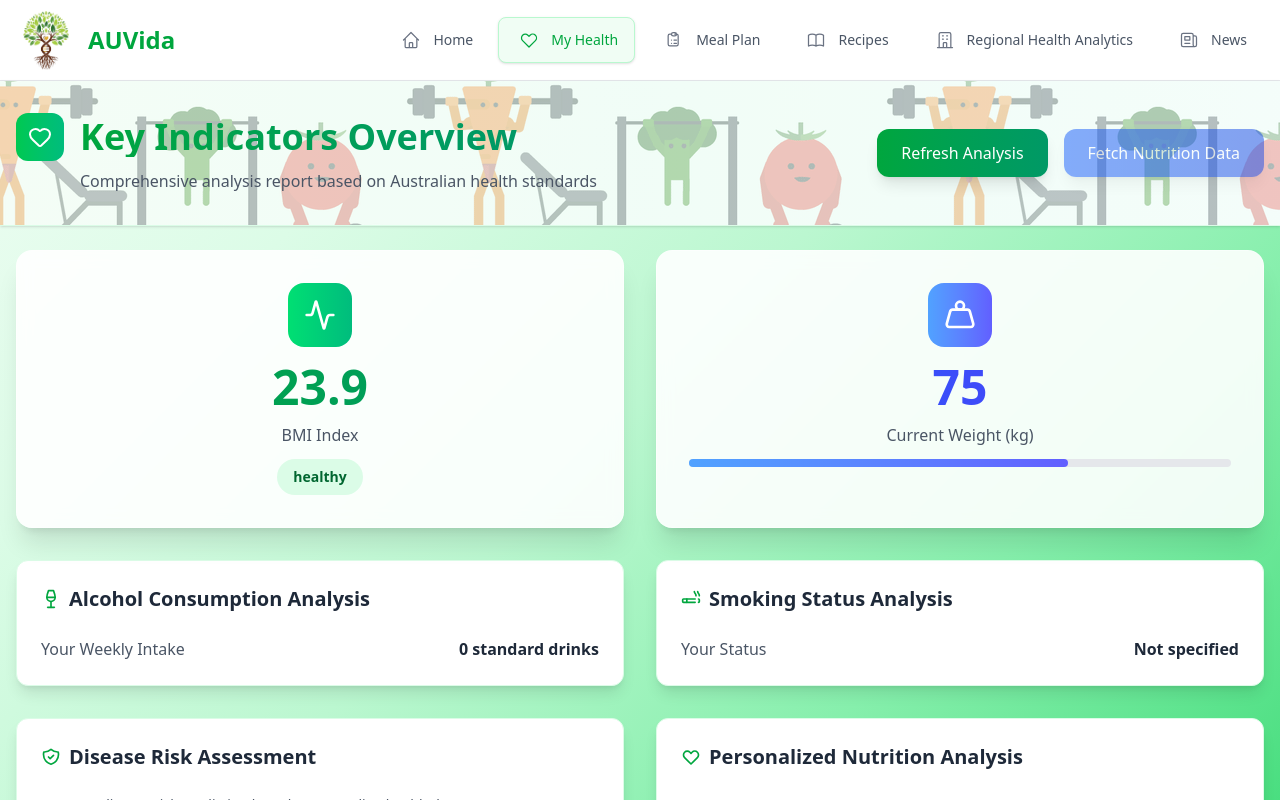
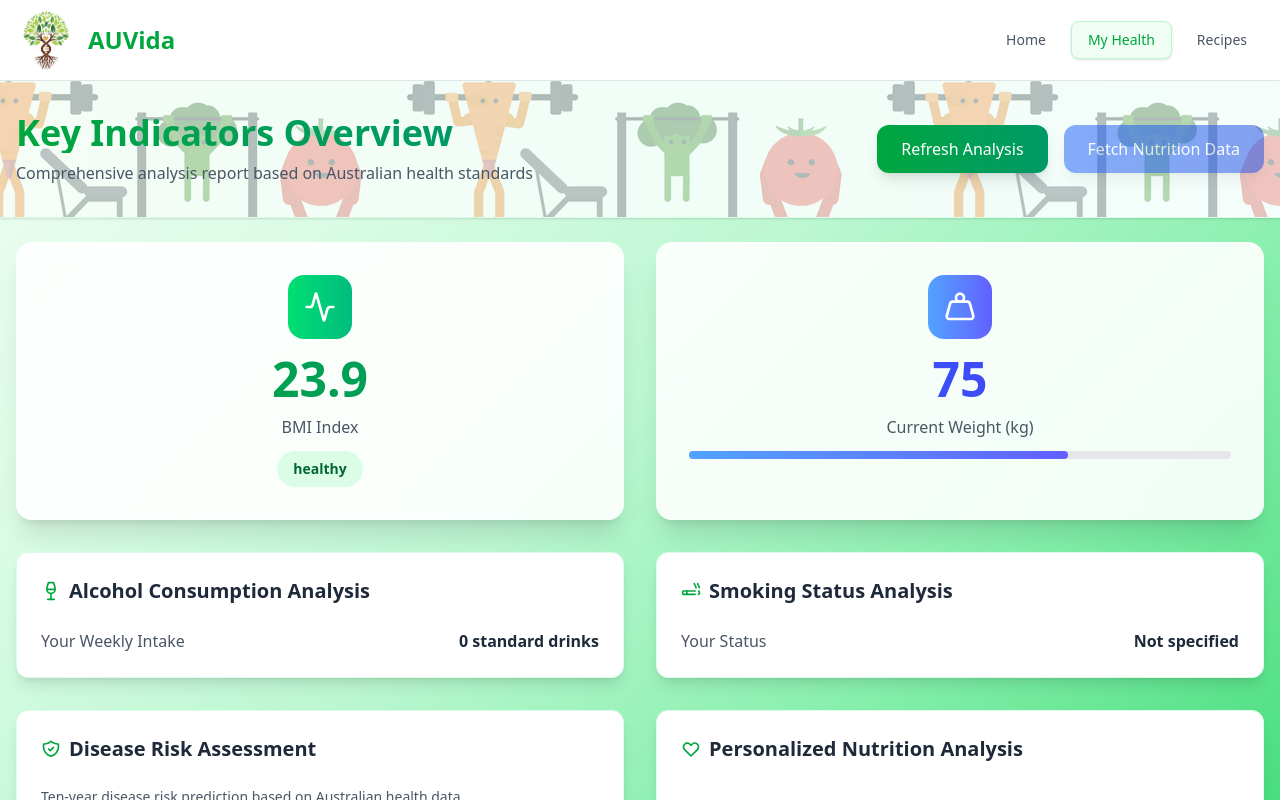
Before and after one commit to SarangAnilkumar/backup, a React (Vite) app in the folder HealthyLife-AU/: page /my-health in a window 1280 px wide. Shown: the top 800 px of the page. Built offline with nearby package versions, Linux system fonts and the light colour scheme.

Commit message:
optimised frontend

```diff
--- a/HealthyLife-AU/src/components/common/Footer.tsx
+++ b/HealthyLife-AU/src/components/common/Footer.tsx
@@ -37,7 +37,7 @@ const Footer: React.FC = () => {
             <ul className="space-y-3">
               <li>
                 <Link to="/" className="text-gray-600 hover:text-gray-900 transition-colors text-sm">
-                  Dashboard
+                  Home
                 </Link>
               </li>
               <li>
--- a/HealthyLife-AU/src/components/common/Navigation.tsx
+++ b/HealthyLife-AU/src/components/common/Navigation.tsx
@@ -9,89 +9,89 @@ const Navigation: React.FC = () => {
     {
       path: '/',
       label: 'Home',
-      icon: (
-        <svg className="w-5 h-5" fill="none" stroke="currentColor" viewBox="0 0 24 24">
-          <path
-            strokeLinecap="round"
-            strokeLinejoin="round"
-            strokeWidth={1.5}
-            d="M3 12l2-2m0 0l7-7 7 7M5 10v10a1 1 0 001 1h3m10-11l2 2m-2-2v10a1 1 0 01-1 1h-3m-6 0a1 1 0 001-1v-4a1 1 0 011-1h2a1 1 0 011 1v4a1 1 0 001 1m-6 0h6"
-          />
-        </svg>
-      )
+      // icon: (
+      //   <svg className="w-5 h-5" fill="none" stroke="currentColor" viewBox="0 0 24 24">
+      //     <path
+      //       strokeLinecap="round"
+      //       strokeLinejoin="round"
+      //       strokeWidth={1.5}
+      //       d="M3 12l2-2m0 0l7-7 7 7M5 10v10a1 1 0 001 1h3m10-11l2 2m-2-2v10a1 1 0 01-1 1h-3m-6 0a1 1 0 001-1v-4a1 1 0 011-1h2a1 1 0 011 1v4a1 1 0 001 1m-6 0h6"
+      //     />
+      //   </svg>
+      // )
     },
     {
       path: '/my-health',
       label: 'My Health',
-      icon: (
-        <svg className="w-5 h-5" fill="none" stroke="currentColor" viewBox="0 0 24 24">
-          <path
-            strokeLinecap="round"
-            strokeLinejoin="round"
-            strokeWidth={1.5}
-            d="M4.318 6.318a4.5 4.5 0 000 6.364L12 20.364l7.682-7.682a4.5 4.5 0 00-6.364-6.364L12 7.636l-1.318-1.318a4.5 4.5 0 00-6.364 0z"
-          />
-        </svg>
-      )
+      // icon: (
+      //   <svg className="w-5 h-5" fill="none" stroke="currentColor" viewBox="0 0 24 24">
+      //     <path
+      //       strokeLinecap="round"
+      //       strokeLinejoin="round"
+      //       strokeWidth={1.5}
+      //       d="M4.318 6.318a4.5 4.5 0 000 6.364L12 20.364l7.682-7.682a4.5 4.5 0 00-6.364-6.364L12 7.636l-1.318-1.318a4.5 4.5 0 00-6.364 0z"
+      //     />
+      //   </svg>
+      // )
     },
 
-    {
-      path: '/meal-plan',
-      label: 'Meal Plan',
-      icon: (
-        <svg className="w-5 h-5" fill="none" stroke="currentColor" viewBox="0 0 24 24">
-          <path
-            strokeLinecap="round"
-            strokeLinejoin="round"
-            strokeWidth={1.5}
-            d="M9 5H7a2 2 0 00-2 2v10a2 2 0 002 2h8a2 2 0 002-2V7a2 2 0 00-2-2h-2M9 5a2 2 0 002 2h2a2 2 0 002-2M9 5a2 2 0 012-2h2a2 2 0 012 2m-3 7h3m-3 4h3m-6-4h.01M9 16h.01"
-          />
-        </svg>
-      )
-    },
+    // {
+    //   path: '/meal-plan',
+    //   label: 'Meal Plan',
+    //   // icon: (
+    //   //   <svg className="w-5 h-5" fill="none" stroke="currentColor" viewBox="0 0 24 24">
+    //   //     <path
+    //   //       strokeLinecap="round"
+    //   //       strokeLinejoin="round"
+    //   //       strokeWidth={1.5}
+    //   //       d="M9 5H7a2 2 0 00-2 2v10a2 2 0 002 2h8a2 2 0 002-2V7a2 2 0 00-2-2h-2M9 5a2 2 0 002 2h2a2 2 0 002-2M9 5a2 2 0 012-2h2a2 2 0 012 2m-3 7h3m-3 4h3m-6-4h.01M9 16h.01"
+    //   //     />
+    //   //   </svg>
+    //   // )
+    // },
     {
       path: '/recipes',
       label: 'Recipes',
-      icon: (
-        <svg className="w-5 h-5" fill="none" stroke="currentColor" viewBox="0 0 24 24">
-          <path
-            strokeLinecap="round"
-            strokeLinejoin="round"
-            strokeWidth={1.5}
-            d="M12 6.253v13m0-13C10.832 5.477 9.246 5 7.5 5S4.168 5.477 3 6.253v13C4.168 18.477 5.754 18 7.5 18s3.332.477 4.5 1.253m0-13C13.168 5.477 14.754 5 16.5 5c1.746 0 3.332.477 4.5 1.253v13C19.832 18.477 18.246 18 16.5 18c-1.746 0-3.332.477-4.5 1.253"
-          />
-        </svg>
-      )
+      // icon: (
+      //   <svg className="w-5 h-5" fill="none" stroke="currentColor" viewBox="0 0 24 24">
+      //     <path
+      //       strokeLinecap="round"
+      //       strokeLinejoin="round"
+      //       strokeWidth={1.5}
+      //       d="M12 6.253v13m0-13C10.832 5.477 9.246 5 7.5 5S4.168 5.477 3 6.253v13C4.168 18.477 5.754 18 7.5 18s3.332.477 4.5 1.253m0-13C13.168 5.477 14.754 5 16.5 5c1.746 0 3.332.477 4.5 1.253v13C19.832 18.477 18.246 18 16.5 18c-1.746 0-3.332.477-4.5 1.253"
+      //     />
+      //   </svg>
+      // )
     },
-    {
-      path: '/regional-health-analytics',
-      label: 'Regional Health Analytics',
-      icon: (
-        <svg className="w-5 h-5" fill="none" stroke="currentColor" viewBox="0 0 24 24">
-          <path
-            strokeLinecap="round"
-            strokeLinejoin="round"
-            strokeWidth={1.5}
-            d="M19 21V5a2 2 0 00-2-2H7a2 2 0 00-2 2v16m14 0h2m-2 0h-5m-9 0H3m2 0h5M9 7h1m-1 4h1m4-4h1m-1 4h1m-5 10v-5a1 1 0 011-1h2a1 1 0 011 1v5m-4 0h4"
-          />
-        </svg>
-      )
-    },
+    // {
+    //   path: '/regional-health-analytics',
+    //   label: 'Regional Health Analytics',
+    //   // icon: (
+    //   //   <svg className="w-5 h-5" fill="none" stroke="currentColor" viewBox="0 0 24 24">
+    //   //     <path
+    //   //       strokeLinecap="round"
+    //   //       strokeLinejoin="round"
+    //   //       strokeWidth={1.5}
+    //   //       d="M19 21V5a2 2 0 00-2-2H7a2 2 0 00-2 2v16m14 0h2m-2 0h-5m-9 0H3m2 0h5M9 7h1m-1 4h1m4-4h1m-1 4h1m-5 10v-5a1 1 0 011-1h2a1 1 0 011 1v5m-4 0h4"
+    //   //     />
+    //   //   </svg>
+    //   // )
+    // },
 
-    {
-      path: '/news',
-      label: 'News',
-      icon: (
-        <svg className="w-5 h-5" fill="none" stroke="currentColor" viewBox="0 0 24 24">
-          <path
-            strokeLinecap="round"
-            strokeLinejoin="round"
-            strokeWidth={1.5}
-            d="M19 20H5a2 2 0 01-2-2V6a2 2 0 012-2h10a2 2 0 012 2v1m2 13a2 2 0 01-2-2V7m2 13a2 2 0 002-2V9a2 2 0 00-2-2h-2m-4-3H9M7 16h6M7 8h6v4H7V8z"
-          />
-        </svg>
-      )
-    }
+    // {
+    //   path: '/news',
+    //   label: 'News',
+    //   // icon: (
+    //   //   <svg className="w-5 h-5" fill="none" stroke="currentColor" viewBox="0 0 24 24">
+    //   //     <path
+    //   //       strokeLinecap="round"
+    //   //       strokeLinejoin="round"
+    //   //       strokeWidth={1.5}
+    //   //       d="M19 20H5a2 2 0 01-2-2V6a2 2 0 012-2h10a2 2 0 012 2v1m2 13a2 2 0 01-2-2V7m2 13a2 2 0 002-2V9a2 2 0 00-2-2h-2m-4-3H9M7 16h6M7 8h6v4H7V8z"
+    //   //     />
+    //   //   </svg>
+    //   // )
+    // }
   ]
 
   return (
@@ -116,7 +116,7 @@ const Navigation: React.FC = () => {
                     : 'text-gray-600 hover:text-gray-900 hover:bg-gray-50 border border-transparent hover:border-gray-200'
                 }`}
               >
-                <div className={`p-1 rounded ${location.pathname === item.path ? 'text-green-600' : 'text-gray-500'}`}>{item.icon}</div>
+                {/* <div className={`p-1 rounded ${location.pathname === item.path ? 'text-green-600' : 'text-gray-500'}`}>{item.icon}</div> */}
                 <span>{item.label}</span>
               </Link>
             ))}
--- a/HealthyLife-AU/src/components/health-related/NutritionAnalysisCard.tsx
+++ b/HealthyLife-AU/src/components/health-related/NutritionAnalysisCard.tsx
@@ -77,7 +77,7 @@ const NutritionAnalysisCard: React.FC<Props> = ({ nutritionData, loading, error
                         {nutrient.intake_amount.toFixed(1)}/{nutrient.recommended_amount.toFixed(0)}
                         <span className="text-sm text-gray-500 ml-1">{nutrient.unit}</span>
                       </p>
-                      <p className="text-xs text-gray-600">{(nutrient.percent_of_recommendation * 100).toFixed(1)}% of daily needs</p>
+                      <p className="text-xs text-gray-600">{(nutrient.percent_of_recommendation).toFixed(1)}% of daily needs</p>
                     </div>
                   </div>
 
@@ -88,7 +88,7 @@ const NutritionAnalysisCard: React.FC<Props> = ({ nutritionData, loading, error
                         className={`h-3 rounded-full transition-all duration-300 ${
                           nutrient.status === 'deficient' ? 'bg-red-400' : nutrient.status === 'adequate' ? 'bg-green-400' : 'bg-orange-400'
                         }`}
-                        style={{ width: `${Math.min(100, nutrient.percent_of_recommendation * 100)}%` }}
+                        style={{ width: `${Math.min(100, nutrient.percent_of_recommendation)}%` }}
                       ></div>
                     </div>
                   </div>
@@ -109,7 +109,7 @@ const NutritionAnalysisCard: React.FC<Props> = ({ nutritionData, loading, error
                                 <p className="font-semibold text-gray-900">
                                   {contribution.intake_amount.toFixed(2)} {nutrient.unit}
                                 </p>
-                                <p className="text-xs text-gray-600">{(contribution.percent_of_recommendation * 100).toFixed(1)}% daily needs</p>
+                                <p className="text-xs text-gray-600">{(contribution.percent_of_recommendation).toFixed(1)}% daily needs</p>
                               </div>
                             </div>
                             <div className="mt-2">
--- a/HealthyLife-AU/src/components/health-related/NutritionDetailModal.tsx
+++ b/HealthyLife-AU/src/components/health-related/NutritionDetailModal.tsx
@@ -59,7 +59,7 @@ const NutritionDetailModal: React.FC<Props> = ({ isOpen, onClose, nutritionData
   // Prepare radial chart data for top nutrients
   const radialData = nutritionData.totals.slice(0, 6).map((nutrient) => ({
     name: nutrient.nutrient_name.slice(0, 12),
-    value: Math.min(100, nutrient.percent_of_recommendation * 100),
+    value: Math.min(100, nutrient.percent_of_recommendation),
     fill: nutrient.status === 'deficient' ? '#ef4444' : nutrient.status === 'adequate' ? '#22c55e' : '#f97316'
   }))
 
@@ -95,8 +95,8 @@ const NutritionDetailModal: React.FC<Props> = ({ isOpen, onClose, nutritionData
   }
 
   return (
-    <div className="fixed inset-0 z-50 flex items-center justify-center p-4 bg-black bg-opacity-50">
-      <div className="bg-white rounded-2xl shadow-2xl w-full max-w-7xl max-h-[90vh] overflow-hidden">
+    <div className="fixed inset-0 z-50 flex items-center justify-center p-4  bg-black/20 backdrop-blur-sm" >
+      <div className="bg-white rounded-2xl shadow-2xl w-full max-w-7xl max-h-[90vh] overflow-hidden" >
         {/* Header */}
         <div className="bg-gradient-to-r from-green-600 to-blue-600 text-white p-6">
           <div className="flex items-center justify-between">
@@ -204,13 +204,13 @@ const NutritionDetailModal: React.FC<Props> = ({ isOpen, onClose, nutritionData
 
               {/* Meal Contribution Bar Chart */}
               <div className="bg-white rounded-xl p-4 shadow-sm">
-                <h4 className="font-semibold text-gray-800 mb-3">Meal Contributions</h4>
+                <h4 className="font-semibold text-gray-800 mb-3">Meal Contributions For Each Nutrients</h4>
                 <ResponsiveContainer width="100%" height={200}>
                   <BarChart data={mealData}>
                     <CartesianGrid strokeDasharray="3 3" />
                     <XAxis dataKey="nutrient" tick={{ fontSize: 10 }} angle={-45} textAnchor="end" height={60} />
                     <YAxis tick={{ fontSize: 10 }} tickFormatter={(value) => `${value}%`} />
-                    <Tooltip formatter={(value) => `${value.toFixed(1)}%`} />
+                    <Tooltip formatter={(value) => `${(value ?? 0).toFixed(1)}%`} />
                     {allMeals.map((meal, index) => (
                       <Bar key={meal} dataKey={meal} fill={mealColors[index % mealColors.length]} />
                     ))}
@@ -276,17 +276,17 @@ const NutritionDetailModal: React.FC<Props> = ({ isOpen, onClose, nutritionData
                     <div className="px-6 py-4 bg-gray-50">
                       <div className="grid grid-cols-3 gap-4">
                         <div className="text-center">
-                          <p className="text-2xl font-bold text-gray-900">{nutrient.intake_amount.toFixed(1)}</p>
+                          <p className="text-2xl font-bold text-gray-900">{(nutrient.intake_amount ?? 0).toFixed(1)}</p>
                           <p className="text-sm text-gray-600">Current Intake</p>
                           <p className="text-xs text-gray-500">{nutrient.unit}</p>
                         </div>
                         <div className="text-center">
-                          <p className="text-2xl font-bold text-gray-900">{nutrient.recommended_amount.toFixed(0)}</p>
+                          <p className="text-2xl font-bold text-gray-900">{(nutrient.recommended_amount ?? 0).toFixed(0)}</p>
                           <p className="text-sm text-gray-600">Recommended</p>
                           <p className="text-xs text-gray-500">{nutrient.unit}</p>
                         </div>
                         <div className="text-center">
-                          <p className="text-2xl font-bold text-blue-600">{(nutrient.percent_of_recommendation * 100).toFixed(1)}%</p>
+                          <p className="text-2xl font-bold text-blue-600">{(nutrient.percent_of_recommendation ?? 0).toFixed(1)}%</p>
                           <p className="text-sm text-gray-600">Achievement</p>
                           <p className="text-xs text-gray-500">of daily goal</p>
                         </div>
@@ -298,7 +298,7 @@ const NutritionDetailModal: React.FC<Props> = ({ isOpen, onClose, nutritionData
                       <div className="mb-3">
                         <div className="flex justify-between items-center mb-2">
                           <span className="text-sm font-medium text-gray-700">Daily Goal Progress</span>
-                          <span className="text-sm text-gray-500">{(nutrient.percent_of_recommendation * 100).toFixed(1)}%</span>
+                          <span className="text-sm text-gray-500">{(nutrient.percent_of_recommendation ?? 0).toFixed(1)}%</span>
                         </div>
                         <div className="w-full bg-gray-200 rounded-full h-4 shadow-inner">
                           <div
@@ -309,7 +309,7 @@ const NutritionDetailModal: React.FC<Props> = ({ isOpen, onClose, nutritionData
                                 ? 'bg-gradient-to-r from-green-400 to-green-500'
                                 : 'bg-gradient-to-r from-orange-400 to-orange-500'
                             }`}
-                            style={{ width: `${Math.min(100, nutrient.percent_of_recommendation * 100)}%` }}
+                            style={{ width: `${Math.min(100, nutrient.percent_of_recommendation)}%` }}
                           ></div>
                         </div>
                       </div>
@@ -352,14 +352,14 @@ const NutritionDetailModal: React.FC<Props> = ({ isOpen, onClose, nutritionData
                                   </div>
                                   <div>
                                     <p className="font-semibold text-gray-800 capitalize">{contribution.meal}</p>
-                                    <p className="text-xs text-gray-500">{contribution.percent_of_total.toFixed(1)}% of total intake</p>
+                                    <p className="text-xs text-gray-500">{(contribution.percent_of_total ?? 0).toFixed(1)}% of total intake</p>
                                   </div>
                                 </div>
                                 <div className="text-right">
                                   <p className="font-bold text-gray-900">
-                                    {contribution.intake_amount.toFixed(2)} {nutrient.unit}
+                                    {(contribution.intake_amount ?? 0).toFixed(2)} {nutrient.unit}
                                   </p>
-                                  <p className="text-sm text-gray-600">{(contribution.percent_of_recommendation * 100).toFixed(1)}% daily goal</p>
+                                  <p className="text-sm text-gray-600">{(contribution.percent_of_recommendation ?? 0).toFixed(1)}% daily goal</p>
                                 </div>
                               </div>
                               <div className="w-full bg-gray-200 rounded-full h-2">
@@ -382,7 +382,7 @@ const NutritionDetailModal: React.FC<Props> = ({ isOpen, onClose, nutritionData
           </div>
 
           {/* Recommendations */}
-          <div className="p-6">
+          {/* <div className="p-6">
             <h3 className="text-xl font-bold text-gray-900 mb-4">Personalized Recommendations</h3>
             <div className="space-y-3">
               {getRecommendations().map((rec, index) => (
@@ -399,7 +399,7 @@ const NutritionDetailModal: React.FC<Props> = ({ isOpen, onClose, nutritionData
                 </div>
               ))}
             </div>
-          </div>
+          </div> */}
         </div>
 
         {/* Footer */}
--- a/HealthyLife-AU/src/pages/Dashboard.tsx
+++ b/HealthyLife-AU/src/pages/Dashboard.tsx
@@ -175,13 +175,13 @@ const Dashboard: React.FC<{ onHealthDataSubmit?: (data: any) => void }> = ({ onH
     },
     {
       icon: Heart,
-      title: 'Nutrition & Wellness',
+      title: 'Nutritional Gaps',
       description: 'Get personalized nutrition recommendations and wellness tips for a balanced lifestyle.',
       color: 'bg-red-50 text-red-600'
     },
     {
       icon: Target,
-      title: 'Goal-Oriented Programs',
+      title: 'Personalized Reports',
       description: 'Set and achieve your fitness and wellness goals with customized plans and progress tracking.',
       color: 'bg-green-50 text-green-600'
     }
@@ -261,14 +261,14 @@ const Dashboard: React.FC<{ onHealthDataSubmit?: (data: any) => void }> = ({ onH
           <div className="grid lg:grid-cols-3 gap-10 items-center">
             {/* Left: headline */}
             <div className={`lg:col-span-1 transition-all duration-1000 ${isVisible ? 'translate-x-0 opacity-100' : '-translate-x-10 opacity-0'}`}>
-              <h1 className="text-[42px] sm:text-6xl font-extrabold leading-[1.05] tracking-tight text-gray-900">
-                A <span className="bg-gradient-to-r from-green-600 to-blue-600 bg-clip-text text-transparent">Healthy</span> Mind
-                <br /> is an Asset
+              <h1 className="text-[28px] sm:text-6xl font-extrabold leading-[1.05] tracking-tight text-gray-900" style={{fontSize : '46px'}}>
+                Guarding Your  <span className="bg-gradient-to-r from-green-600 to-blue-600 bg-clip-text text-transparent">Health</span> Like Gold
+                {/* <br /> is an Asset */}
               </h1>
 
               <p className="mt-6 text-lg text-gray-600 leading-relaxed">
-                Transform your wellness journey with personalized insights, expert guidance, and a supportive community.
-                <span className="font-medium text-green-600"> We value your Health as the weight of Gold.</span>
+                Turn Your Daily Habits into Actionable Health Insights — Compare, Improve, Thrive.
+                {/* <br /><span className="font-medium text-green-600"> We value your Health as the weight of Gold.</span> */}
               </p>
 
               <div className="mt-8 flex flex-col sm:flex-row gap-4">
@@ -522,7 +522,7 @@ const Dashboard: React.FC<{ onHealthDataSubmit?: (data: any) => void }> = ({ onH
       </section>
 
       {/* Testimonials Section */}
-      <section className="py-20 bg-transparent">
+      {/* <section className="py-20 bg-transparent">
         <div className="max-w-4xl mx-auto px-4 sm:px-6 lg:px-8 text-center">
           <h2 className="text-3xl sm:text-4xl font-bold text-gray-900 mb-4">What our users say</h2>
           <p className="text-lg text-gray-600 mb-12">Join thousands who have transformed their health journey with AUVida</p>
@@ -556,7 +556,7 @@ const Dashboard: React.FC<{ onHealthDataSubmit?: (data: any) => void }> = ({ onH
             ))}
           </div>
         </div>
-      </section>
+      </section> */}
 
       {/* CTA Section */}
       <section className="py-20 bg-gradient-to-r from-green-600 to-blue-600">
--- a/HealthyLife-AU/src/pages/MyHealth.tsx
+++ b/HealthyLife-AU/src/pages/MyHealth.tsx
@@ -273,12 +273,12 @@ const MyHealth: React.FC<{ healthData?: any }> = ({ healthData }) => {
           <div className="flex items-center justify-between">
             <div>
               <div className="flex items-center mb-2">
-                <div className="w-12 h-12 bg-gradient-to-r from-green-500 to-emerald-500 rounded-xl flex items-center justify-center mr-4">
+                {/* <div className="w-12 h-12 bg-gradient-to-r from-green-500 to-emerald-500 rounded-xl flex items-center justify-center mr-4">
                   <Heart className="w-6 h-6 text-white" />
-                </div>
+                </div> */}
                 <h1 className="text-4xl font-bold bg-gradient-to-r from-green-600 to-emerald-600 bg-clip-text text-transparent">Key Indicators Overview</h1>
               </div>
-              <p className="text-gray-600 ml-16">Comprehensive analysis report based on Australian health standards</p>
+              <p className="text-gray-600 ">Comprehensive analysis report based on Australian health standards</p>
             </div>
             <div className="hidden md:flex items-center space-x-4">
               <button
```
